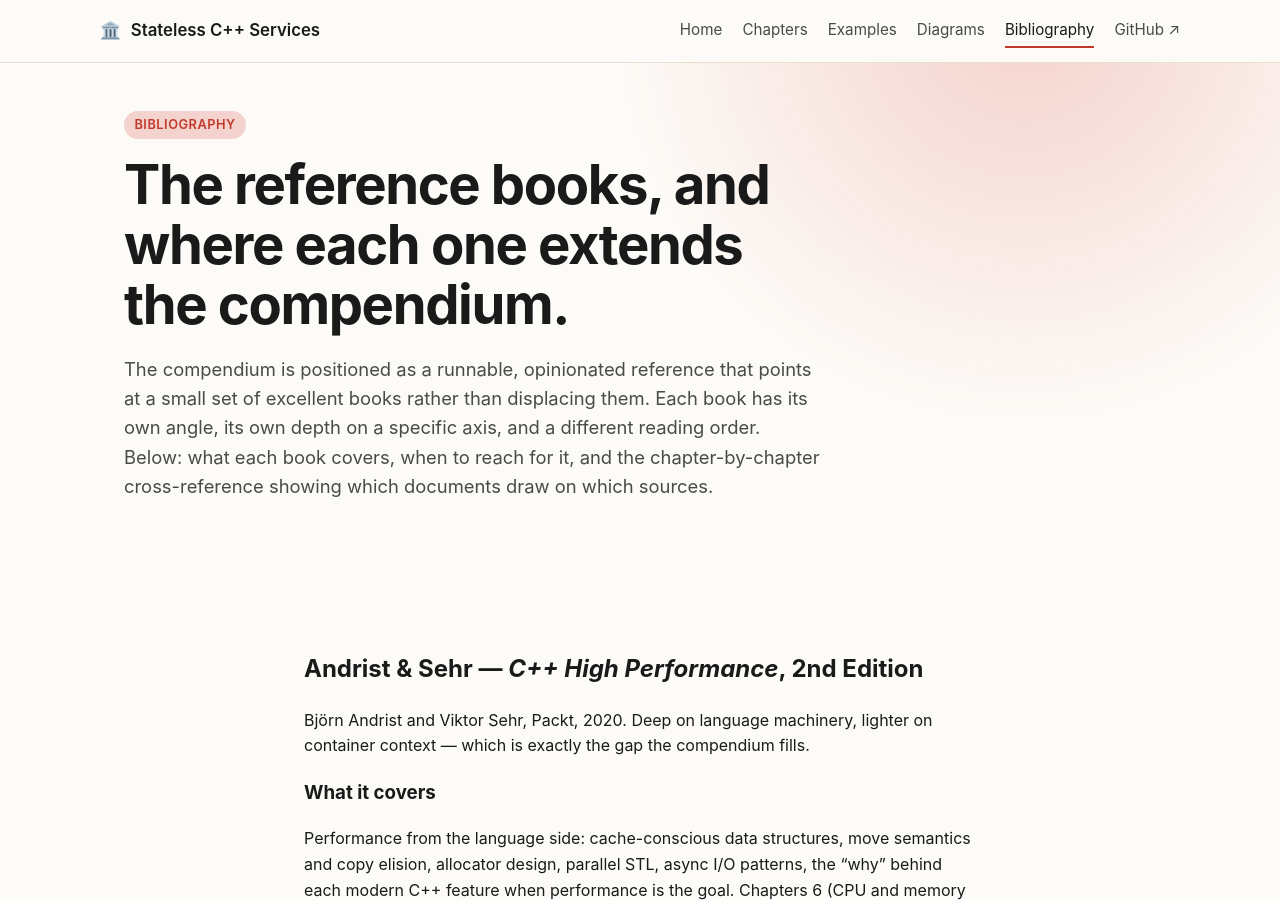
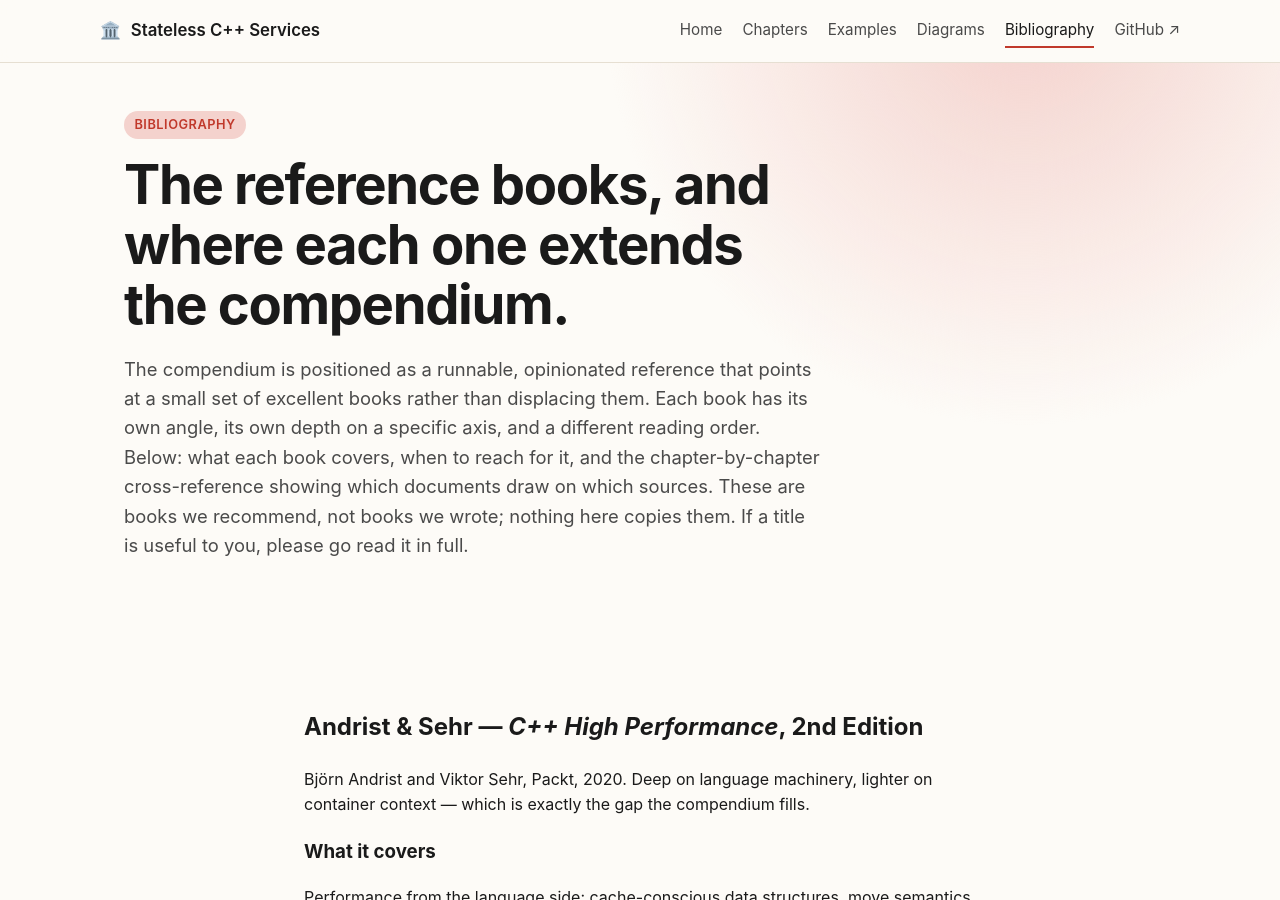
Before and after one commit to patterncatalyst/cpp-statelessness, a Jekyll site: the page built from bibliography.html, in a window 1280 px wide and 900 px high. Built offline with Jekyll 4.4.1, drawn with Linux system fonts in a browser that asks for light colours.

Commit message:
docs: add reading-list disclaimer to bibliography (#3)

```diff
--- a/bibliography.html
+++ b/bibliography.html
@@ -16,7 +16,9 @@ permalink: /bibliography/
             its own depth on a specific axis, and a different reading
             order. Below: what each book covers, when to reach for it,
             and the chapter-by-chapter cross-reference showing which
-            documents draw on which sources.
+            documents draw on which sources. These are books we recommend,
+            not books we wrote; nothing here copies them. If a title is
+            useful to you, please go read it in full.
         </p>
     </div>
 </section>
```
